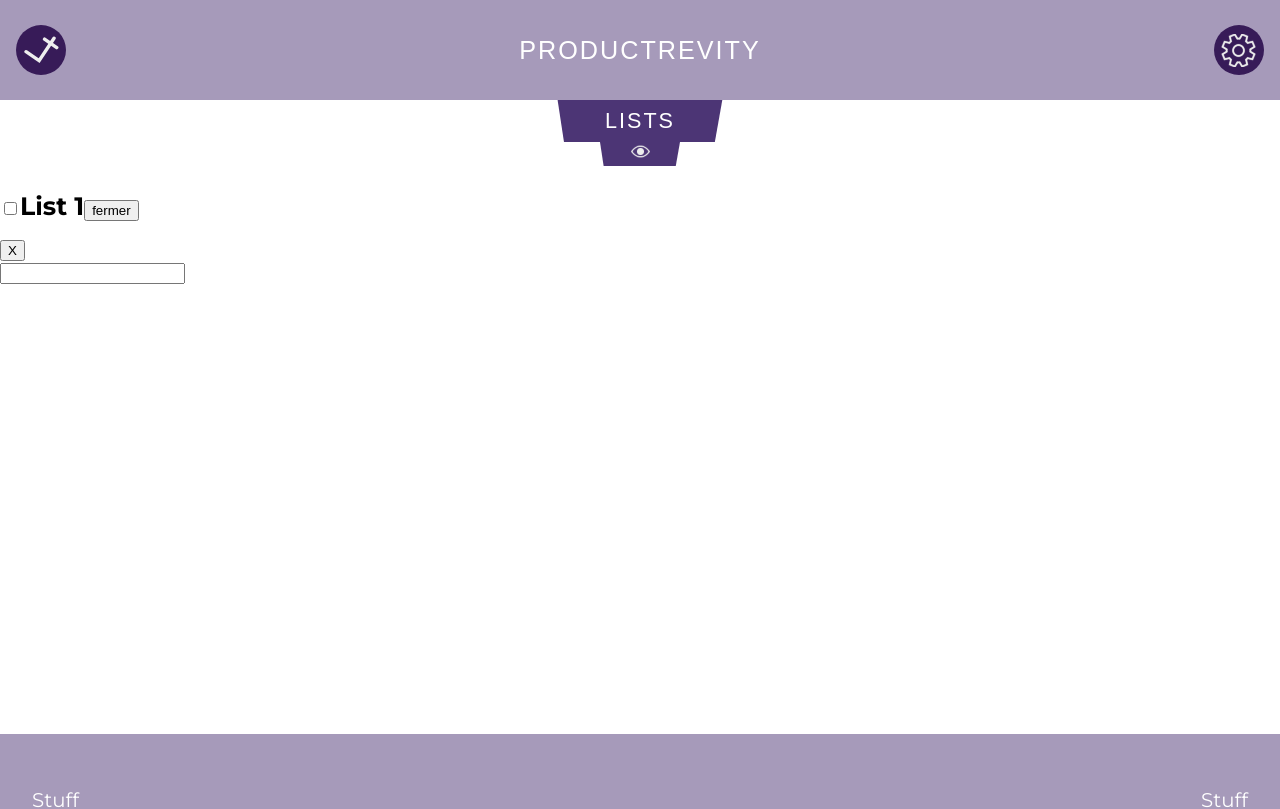
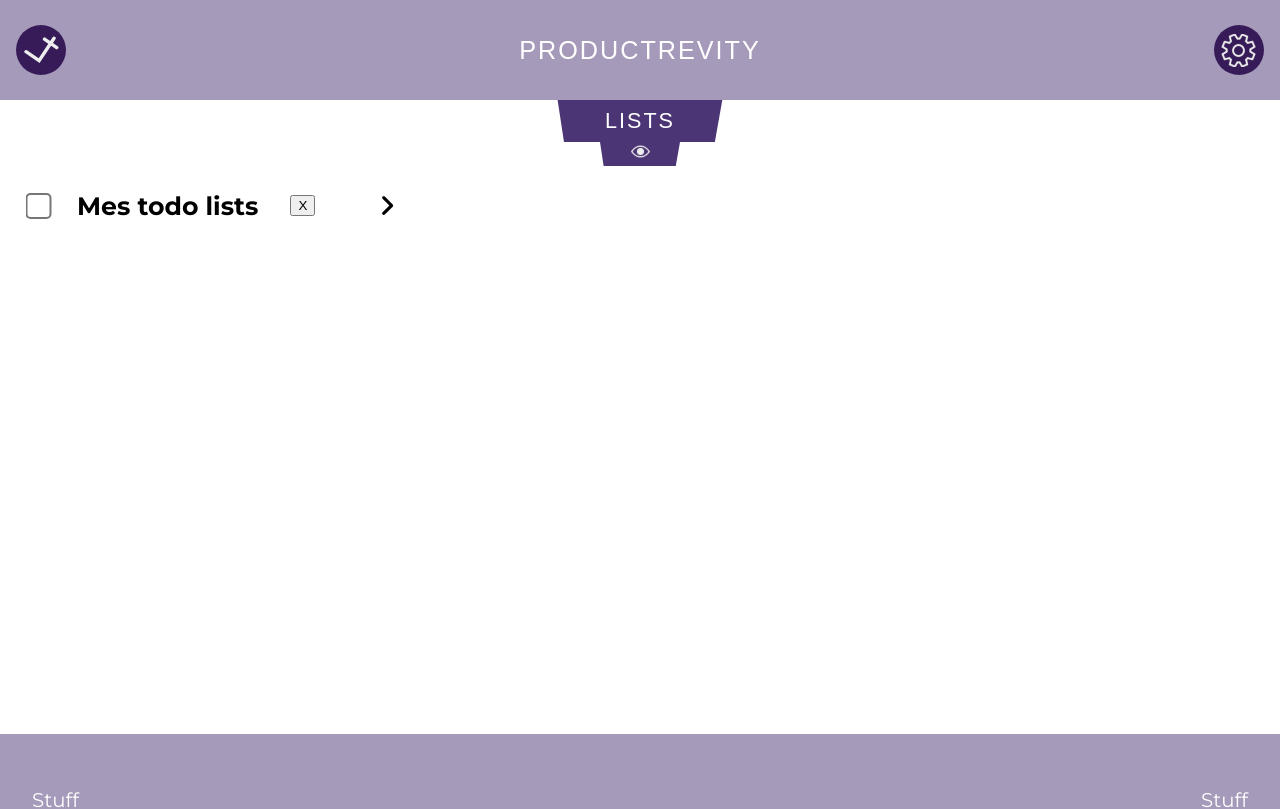
Before and after one commit to Trevodorax/productrevity, a React (Create React App) app: page /lists in a window 1280 px wide. Shown: the top 809 px of the page. Built offline with nearby package versions, Linux system fonts and the light colour scheme; a web font is replaced by a local one.

Commit message:
improved UI and added checking functionnality

```diff
--- a/package.json
+++ b/package.json
@@ -4,7 +4,9 @@
   "private": true,
   "dependencies": {
     "@fortawesome/fontawesome-svg-core": "^6.2.0",
+    "@fortawesome/free-regular-svg-icons": "^6.2.0",
     "@fortawesome/free-solid-svg-icons": "^6.2.0",
+    "@fortawesome/react-fontawesome": "^0.2.0",
     "@testing-library/jest-dom": "^5.16.4",
     "@testing-library/react": "^13.3.0",
     "@testing-library/user-event": "^13.5.0",
@@ -41,6 +43,7 @@
     ]
   },
   "devDependencies": {
-    "redux-devtools-extension": "^2.13.9"
+    "redux-devtools-extension": "^2.13.9",
+    "sass": "^1.54.9"
   }
 }
--- /dev/null
+++ b/src/routes/ListsRoute/ListItem.js
@@ -0,0 +1,87 @@
+import { useSelector, useDispatch } from "react-redux";
+import { useState } from "react";
+import { NewListForm } from "./NewListForm";
+import { ListItems } from "./ListItems";
+import { ListTitle } from "./ListTitle";
+
+import "./ListItem.scss";
+
+export const ListItem = (props) => {
+    const dispatch = useDispatch();
+
+    const [extended, setExtended] = useState(false);
+
+    function toggleExtended() {
+        setExtended(!extended);
+    }
+
+    const listsById = useSelector(state => state.listsById);
+    const isChecked = useSelector(state => state.listsById[props.listId].isChecked);
+
+    const listItemStyle = {
+        marginLeft: `${props.nesting * 32}px`,
+    }
+
+    const listContentStyle = {
+        height: extended ? "fit-content" : 0,
+    }
+
+    const currentList = listsById[props.listId];
+
+    if(props.nesting != currentList.nesting) {
+        return;
+    }
+
+    function removeList(listId, parentListId) {
+        const action = {
+            type: 'lists/removeList',
+            payload: {
+                listId: listId,
+                parentListId: parentListId,
+            },
+        };
+
+        dispatch(action);
+    }
+
+    function toggleCheck(listId) {
+
+        const action = {
+            type: 'lists/toggleCheck',
+            payload: {
+                listId: listId,
+            },
+        };
+
+        dispatch(action);
+    }
+
+
+
+    return (
+        <div className="listItem" nesting={props.nesting} style={listItemStyle} key={props.listId}>
+            <ListTitle
+                isChecked={isChecked}
+                toggleCheck={toggleCheck}
+                title={currentList.title}
+                removeList={removeList}
+                toggleExtended={toggleExtended}
+                listId={props.listId}
+                parentListId={props.parentListId}
+                extended={extended}
+            />
+            <div className="listContent" style={listContentStyle}>
+
+                <NewListForm
+                    parentListId={props.listId}
+                />
+                <ListItems
+                    parentListId={props.listId}
+                    listIds={currentList.children}
+                    nesting={props.nesting + 1}
+                />
+            </div>
+
+        </div>
+    )
+}
--- /dev/null
+++ b/src/routes/ListsRoute/ListItem.scss
@@ -0,0 +1,21 @@
+.listItem {
+    overflow-y: hidden;
+
+    h1 {
+        display: flex;
+        align-items: center;
+    }
+
+    h1 > *{
+        margin: 0 32px;
+    }
+
+    input[type="checkbox"] {
+        height: 30px;
+    }
+
+    .checkbox{
+        transform: scale(2);
+    }
+
+}
--- a/src/routes/ListsRoute/ListItems.css
+++ /dev/null
@@ -1,3 +0,0 @@
-.listItem {
-    overflow-y: hidden;
-}
--- a/src/routes/ListsRoute/ListItems.js
+++ b/src/routes/ListsRoute/ListItems.js
@@ -1,67 +1,16 @@
-import { useState } from "react";
-import { useSelector, useDispatch } from "react-redux";
-import { NewListForm } from "./NewListForm";
-import "./ListItems.css";
-
-
+import { ListItem } from "./ListItem";
 
 export const ListItems = (props) => {
 
-    const [extended, setExtended] = useState(true);
-
-    function toggleExtended() {
-        setExtended(!extended);
-    }
-
-    const dispatch = useDispatch();
-
-    const listsById = useSelector(state => state.listsById);
-
-    const listItemStyle = {
-        marginLeft: `${props.nesting * 32}px`,
-    }
-
-    const listContentStyle = {
-        height: extended ? "fit-content" : 0,
-    }
-
-    function removeList(listId, parentListId) {
-        const action = {
-            type: 'lists/removeList',
-            payload: {
-                listId: listId,
-                parentListId: parentListId,
-            },
-        };
-
-        dispatch(action);
-    }
-
     return (
         props.listIds.map(listId => {
-
-            const currentList = listsById[listId];
-
-            if(props.nesting != currentList.nesting) {
-                return;
-            }
-
             return (
-                <div className="listItem" nesting={props.nesting} style={listItemStyle} key={listId}>
-                    <h1><input type="checkbox" />{currentList.title}<button onClick={toggleExtended}>{extended ? 'fermer' : 'ouvrir'}</button></h1>
-                    <div className="listContent" style={listContentStyle}>
-                        <button onClick={() => removeList(listId, props.parentListId)}>X</button>
-                        <NewListForm
-                            parentListId={listId}
-                        />
-                        <ListItems
-                            parentListId={listId}
-                            listIds={currentList.children}
-                            nesting={props.nesting + 1}
-                        />
-                    </div>
-
-                </div>
+                <ListItem
+                    key={listId}
+                    listId={listId}
+                    nesting={props.nesting}
+                    parentListId={props.parentListId}
+                />
             )
         })
     )
--- /dev/null
+++ b/src/routes/ListsRoute/ListTitle.js
@@ -0,0 +1,15 @@
+import { FontAwesomeIcon } from '@fortawesome/react-fontawesome';
+import { faAngleRight } from '@fortawesome/free-solid-svg-icons';
+
+export const ListTitle = ({isChecked, toggleCheck, title, removeList, toggleExtended, listId, parentListId, extended}) => {
+    return (
+        <h1>
+            <input className="checkbox" type="checkbox" checked={isChecked} onChange={() => toggleCheck(listId)}/>
+            {title}
+            <button onClick={() => removeList(listId, parentListId)}>
+                X
+            </button>
+            <FontAwesomeIcon onClick={toggleExtended} icon={faAngleRight} rotation={extended ? 90 : 0}/>
+        </h1>
+    )
+}
--- a/src/routes/ListsRoute/Lists.js
+++ b/src/routes/ListsRoute/Lists.js
@@ -1,4 +1,5 @@
 import { ListsView } from "./ListsView";
+
 
 export function Lists(props) {
   return (
--- a/src/store/reducer.js
+++ b/src/store/reducer.js
@@ -5,9 +5,10 @@ const initialListsState = {
             id: 0,
             nesting: 0,
             status: 'todo',
-            title: 'List 1',
+            title: 'Mes todo lists',
             parent: null,
             children: [],
+            isChecked: false
         },
     },
 };
@@ -53,7 +54,7 @@ export const ListsReducer = (state = initialListsState, action) => {
                 return state;
             }
 
-            const idsToDelete = getIdsToDelete(state, [action.payload.listId]);
+            const idsToDelete = getRecursiveIds(state, [action.payload.listId]);
 
             // creating a copy of the original listsById without the attribute "action.payload.listId"
             const newListsById = Object.values(state.listsById).reduce((acc, list) => {
@@ -76,24 +77,54 @@ export const ListsReducer = (state = initialListsState, action) => {
                 },
             };
 
+        case 'lists/toggleCheck' :
+            //payload: listId
+
+            const listId = action.payload.listId;
+            const currentCheckStatus = state.listsById[listId].isChecked;
+
+            const idsToCheck = getRecursiveIds(state, [listId])
+            idsToCheck.unshift(0);
+
+            const modifiedLists = idsToCheck.reduce((acc, idToCheck) => {
+
+                console.log(acc)
+
+                return {
+                    ...acc,
+                    [idToCheck]: {
+                        ...state.listsById[idToCheck],
+                        isChecked: !currentCheckStatus,
+                    },
+                };
+            });
+
+            return {
+                ...state,
+                listsById: {
+                    ...state.listsById,
+                    ...modifiedLists,
+                },
+            };
+
         default :
             return state;
     };
 };
 
-function getIdsToDelete (state, ids = []) {
+function getRecursiveIds (state, ids = []) {
 
-    const newIdsToDelete = ids.reduce((acc, id) => {
+    const recursiveIds = ids.reduce((acc, id) => {
 
       if (state.listsById[id]?.children?.length) {
-        return [...acc, id, ...getIdsToDelete(state, state.listsById[id]?.children)]
+        return [...acc, id, ...getRecursiveIds(state, state.listsById[id]?.children)]
       }
 
       return [...acc, id]
 
     }, [])
 
-    return newIdsToDelete;
+    return recursiveIds;
 
   }
 
```
Also changed, not shown: src/assets/images/rightArrow.webp (deleted), 1 other file (tests, documents, lock files or other folders).
